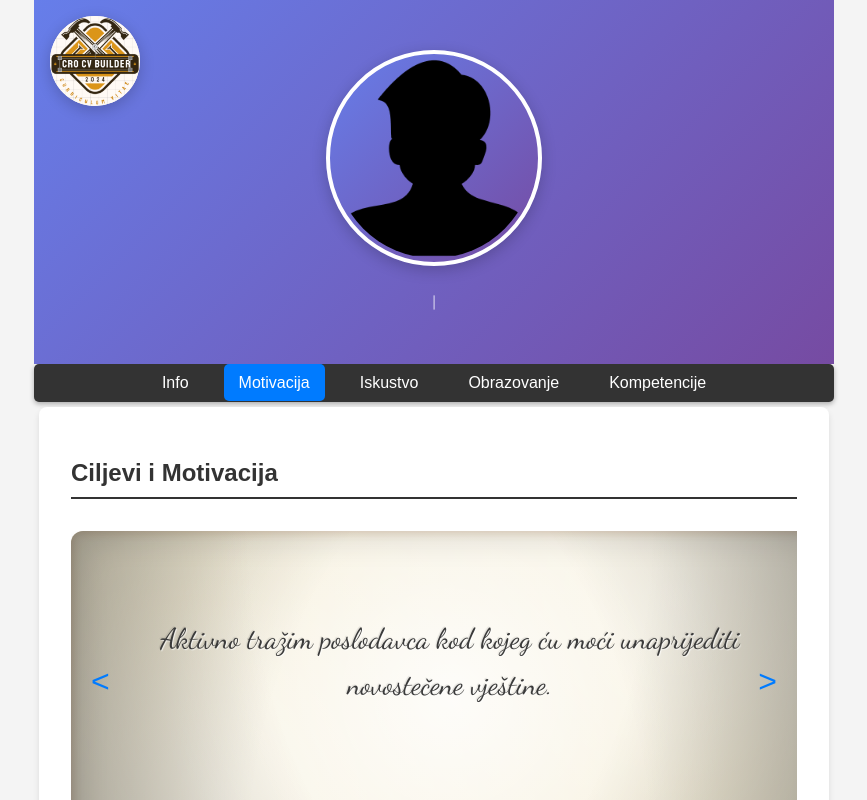
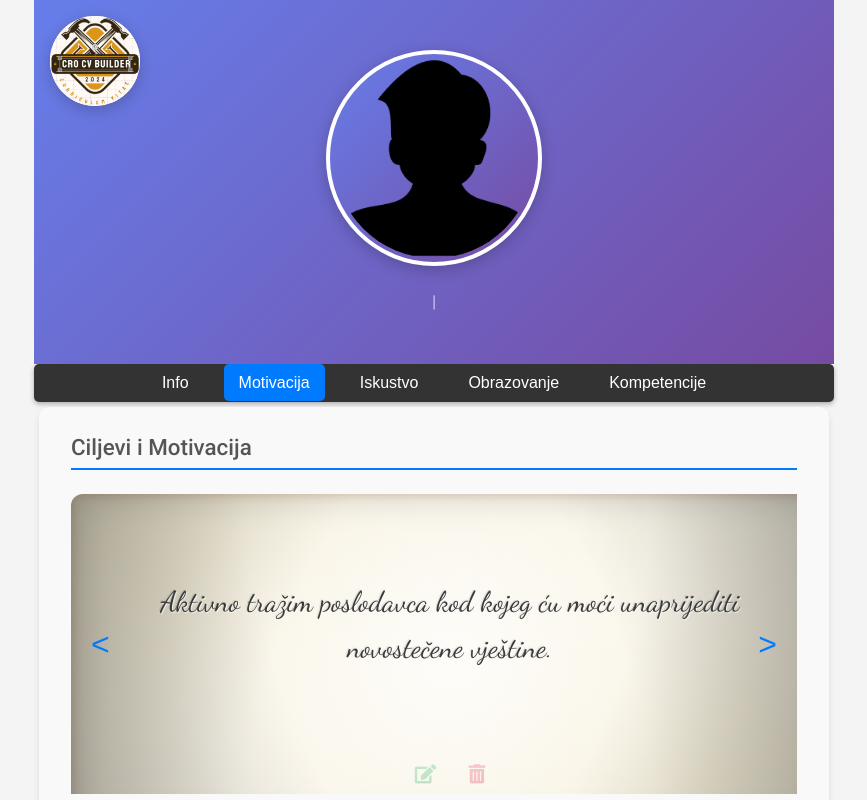
Before and after one commit to NotSpartan/zivotopis-batinic, an Angular app: page / in a window 1280 px wide. Both pictures are taken after a click on the link "Motivacija". Shown: the top 800 px of the page, without its empty margins (206-1073 px from the left). Built offline with nearby package versions, Linux system fonts and the light colour scheme.

Commit message:
dorada motivacije komponente

```diff
--- a/angular.json
+++ b/angular.json
@@ -28,7 +28,10 @@
               }
             ],
             "styles": [
-              "src/styles.css"
+              "src/styles.css",
+                "node_modules/@fontsource/roboto/400.css",
+  "node_modules/@fontsource/roboto/500.css"
+
             ],
             "scripts": []
           },
@@ -87,7 +90,10 @@
               }
             ],
             "styles": [
-              "src/styles.css"
+              "src/styles.css",
+                "node_modules/@fontsource/roboto/400.css",
+  "node_modules/@fontsource/roboto/500.css"
+
             ],
             "scripts": []
           }
--- a/package.json
+++ b/package.json
@@ -18,6 +18,7 @@
     "@angular/platform-browser": "^18.0.0",
     "@angular/platform-browser-dynamic": "^18.0.0",
     "@angular/router": "^18.0.0",
+    "@fontsource/roboto": "^5.0.13",
     "rxjs": "~7.8.0",
     "tslib": "^2.3.0",
     "zone.js": "~0.14.3"
--- a/src/app/ciljevi-motivacija/ciljevi-motivacija.component.css
+++ b/src/app/ciljevi-motivacija/ciljevi-motivacija.component.css
@@ -6,11 +6,10 @@
 }
 
 .motivations-container {
-  background-color: #ffffff;
-  border-radius: 8px;
+  background-color: #f9f9f9;
+  border-radius: 10px;
+  padding: 1.5rem 2rem; /* Smanjeni padding na vrhu */
   box-shadow: 0 4px 6px rgba(0, 0, 0, 0.1);
-  overflow: hidden;
-  padding: 2rem;
 }
 
 h2 {
@@ -18,6 +17,17 @@ h2 {
   border-bottom: 2px solid #333;
   padding-bottom: 10px;
   margin-bottom: 2rem;
+}
+.subtitle {
+  color: #555;
+  font-size: 1.4rem;
+  font-weight: 500;
+  font-family: 'Roboto', sans-serif;
+  text-align: left;
+  margin-top: 0.2rem; /* Smanjeni razmak prema vrhu */
+  margin-bottom: 1.5rem;
+  padding-bottom: 0.5rem;
+  border-bottom: 2px solid #007bff;
 }
 
 .motivation-slider {
--- a/src/app/ciljevi-motivacija/ciljevi-motivacija.component.html
+++ b/src/app/ciljevi-motivacija/ciljevi-motivacija.component.html
@@ -1,5 +1,5 @@
 <div class="motivations-container">
-  <h2>Ciljevi i Motivacija</h2>
+  <h2 class="subtitle">Ciljevi i Motivacija</h2>
 
   <div class="motivation-slider">
     <button (click)="previousMotivation()" class="nav-button prev">&lt;</button>
--- a/src/index.html
+++ b/src/index.html
@@ -5,6 +5,8 @@
   <meta name="viewport" content="width=device-width, initial-scale=1.0">
   <title>zivotopis-batinic</title>
   <link href="https://fonts.googleapis.com/css2?family=Roboto:wght@300;400;500&family=Poppins:wght@300;400;500&display=swap" rel="stylesheet">
+  <link href="https://fonts.googleapis.com/css2?family=Roboto:wght@400;500&display=swap" rel="stylesheet">
+
   <link rel="stylesheet" href="https://cdnjs.cloudflare.com/ajax/libs/font-awesome/5.15.3/css/all.min.css">
 </head>
 <body>
--- a/src/styles.css
+++ b/src/styles.css
@@ -1,3 +1,8 @@
+@import url('https://fonts.googleapis.com/css2?family=Roboto:wght@400;500&display=swap');
+
+
+
+
 body {
     font-family: Arial, sans-serif;
     margin: 0;
```
Also changed, not shown: 1 other file (tests, documents, lock files or other folders).
